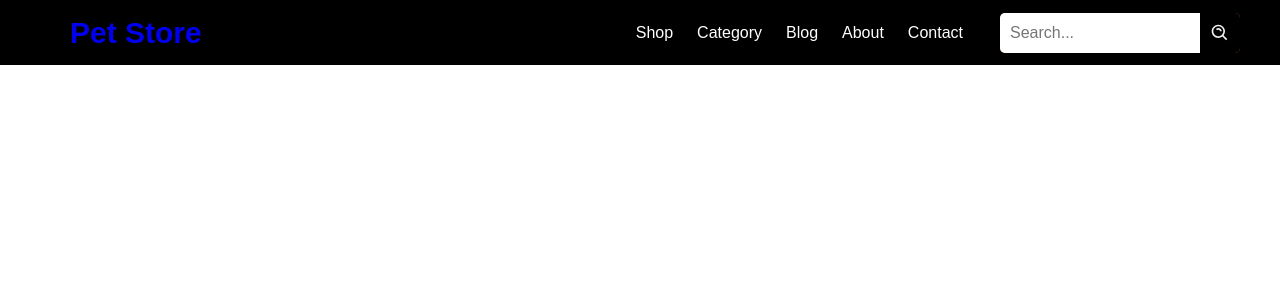
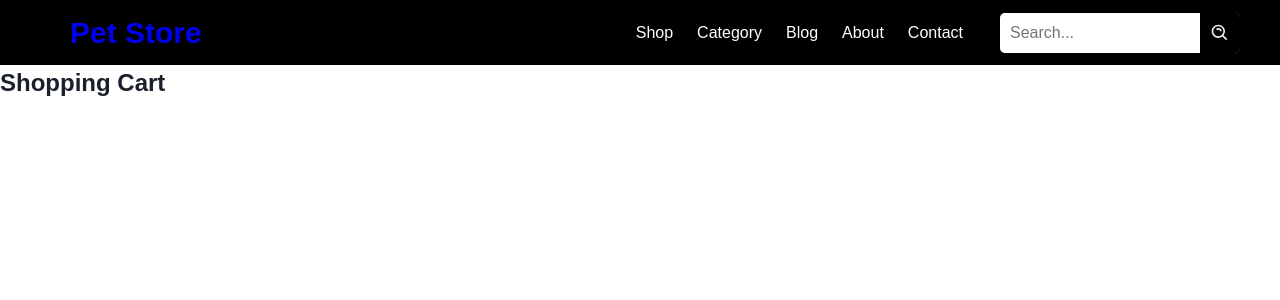
Before and after one commit to Tada117/petshop_client, a React (Create React App) app: page /cart in a window 1280 px wide. Shown: the top 300 px of the page. Built offline with nearby package versions, Linux system fonts and the light colour scheme.

Commit message:
add shopping cart

```diff
--- a/src/App.js
+++ b/src/App.js
@@ -4,6 +4,7 @@ import Navbar from "./components/NavBar";
 import Home from "./pages/Home";
 import Shopping from "./pages/Shopping";
 import ProductDetail from "./components/common/ProductDetail";
+import Cart from "./components/Cart/Cart";
 
 function App() {
   return (
@@ -12,7 +13,7 @@ function App() {
       <Switch>
         <Route path="/shop" exact component={Shopping} />
         <Route path="/shop/:id" exact component={ProductDetail} />
-
+        <Route path="/cart" exact component={Cart} />
         <Route path="/" exact component={Home} />
       </Switch>
     </Router>
--- a/src/components/Cart/Cart.js
+++ b/src/components/Cart/Cart.js
@@ -1,10 +1,23 @@
-import React from "react";
+import React, { useState, useEffect } from "react";
 import CartItem from "./CartItem";
+import { useSelector } from "react-redux";
 
 function Cart() {
+  const [cartItem, setCartItem] = useState([]);
+  const itemList = useSelector((state) => state.cart.itemList);
+
+  useEffect(() => {
+    if (itemList) {
+      setCartItem(itemList);
+    }
+  }, [itemList]);
+  //   console.log("itemList in Cart cpn:", itemList);
   return (
     <div>
-      <CartItem />
+      <h2>Shopping Cart</h2>
+      {console.log("itemList in Cart cpn:", { itemList })}
+      {console.log(itemList)}
+      <CartItem cartItem={cartItem} />
     </div>
   );
 }
--- a/src/components/Cart/CartItem.js
+++ b/src/components/Cart/CartItem.js
@@ -1,9 +1,13 @@
 import React from "react";
 
-function CartItem() {
+function CartItem({ cartItem }) {
   return (
     <div>
-      <ul></ul>
+      <ul>
+        {cartItem.map((item) => (
+          <li>{item.name}</li>
+        ))}
+      </ul>
     </div>
   );
 }
--- a/src/components/common/ProductDetail.js
+++ b/src/components/common/ProductDetail.js
@@ -1,12 +1,17 @@
 import React, { useEffect, useState } from "react";
+import { useDispatch, useSelector } from "react-redux";
 
 import productService from "../../services/product.service";
 import "../../assets/styles/_detailPage.scss";
+import { addToCart } from "../../redux/actions/cart";
+import { Link } from "react-router-dom";
 
 const ProductDetail = ({ match }) => {
   const [product, setProduct] = useState({});
   const [quantity, setQuantity] = useState(1);
   const [disable, setDisable] = useState(false);
+
+  const dispatch = useDispatch();
 
   useEffect(() => {
     productService.getProductDetail(match.params.id).then((data) => {
@@ -30,7 +35,10 @@ const ProductDetail = ({ match }) => {
     setQuantity(inputValue);
   };
 
-  console.log(product);
+  const handleAddToCartClick = (product) => {
+    dispatch(addToCart(product));
+    console.log(product);
+  };
 
   return (
     <div className="page">
@@ -74,10 +82,16 @@ const ProductDetail = ({ match }) => {
             </div>
           </div>
           <div className="cart-btn">
-            <button>Add to cart</button>
+            <button onClick={() => handleAddToCartClick(product)}>
+              Add to cart
+            </button>
           </div>
         </div>
       </div>
+
+      <Link to={`/cart`}>
+        <button>hehe</button>
+      </Link>
     </div>
   );
 };
--- a/src/redux/actions/cart.js
+++ b/src/redux/actions/cart.js
@@ -1,7 +1,7 @@
-export const addToCart = (id) => {
+export const addToCart = (product) => {
   return {
     type: "ADD_TO_CART",
-    payload: id,
+    payload: product,
   };
 };
 
--- a/src/redux/reducers/cart.js
+++ b/src/redux/reducers/cart.js
@@ -6,9 +6,10 @@ const cartReducer = (state = initialState, action) => {
   switch (action.type) {
     case "ADD_TO_CART": {
       const newList = [...state.itemList];
+
       newList.push(action.payload);
+      console.log("Cart: ", newList);
       return {
-        ...state,
         itemList: newList,
       };
     }
```
Also changed, not shown: 1 other file (tests, documents, lock files or other folders).
